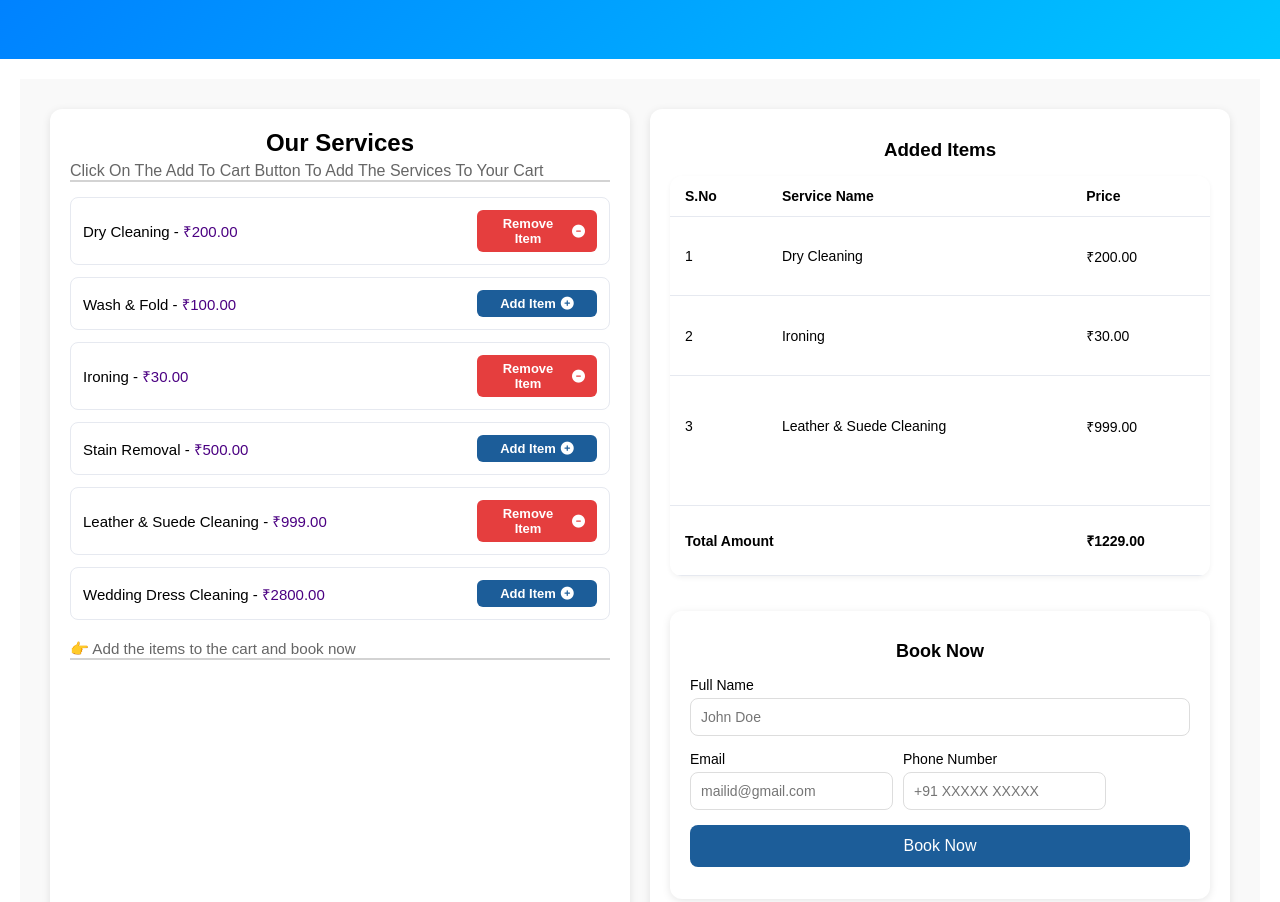
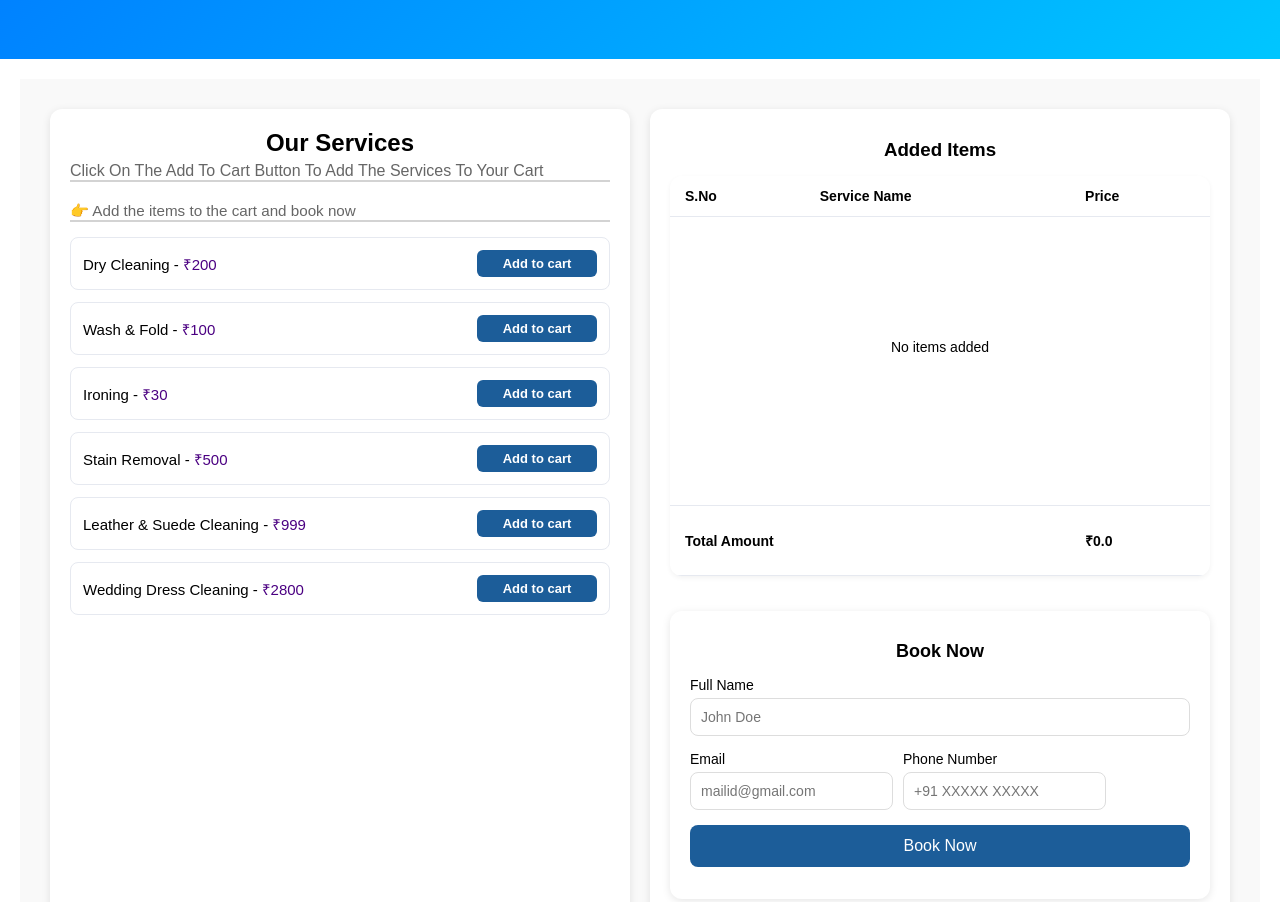
Before and after one commit to FlixonCoder/assignment4-tutedude, a plain HTML site: page index.html in a window 1280 px wide. Shown: the part 941-1843 px from the top of the page. Drawn offline with nearby package versions, Linux system fonts and the light colour scheme.

Commit message:
making changes

```diff
--- a/index.html
+++ b/index.html
@@ -78,45 +78,13 @@
 
         <section class="booking-section" id="booking-section">
             <!-- Left Div -->
-            <div class="services-list">
+            <div class="services-list" id="services-list">
                 <h2>Our Services</h2>
                 <p class="service-desc">
                 Click On The Add To Cart Button To Add The Services To Your Cart
                 </p>
-
-                <div class="service-item">
-                    <span>Dry Cleaning - <span class="pricing">₹200.00</span></span>
-                    <button class="btn remove-btn">Remove Item <i class="fas fa-minus-circle"></i></button>
-                </div>
-
-                <div class="service-item">
-                    <span>Wash & Fold - <span class="pricing">₹100.00</span></span>
-                    <button class="btn add-btn">Add Item <i class="fas fa-plus-circle"></i></button>
-                </div>
-
-                <div class="service-item">
-                    <span>Ironing - <span class="pricing">₹30.00</span></span>
-                    <button class="btn remove-btn">Remove Item <i class="fas fa-minus-circle"></i></button>
-                </div>
-
-                <div class="service-item">
-                    <span>Stain Removal - <span class="pricing">₹500.00</span></span>
-                    <button class="btn add-btn">Add Item <i class="fas fa-plus-circle"></i></button>
-                </div>
-
-                <div class="service-item">
-                    <span>Leather & Suede Cleaning - <span class="pricing">₹999.00</span></span>
-                    <button class="btn remove-btn">Remove Item <i class="fas fa-minus-circle"></i></button>
-                </div>
-
-                <div class="service-item">
-                    <span>Wedding Dress Cleaning - <span class="pricing">₹2800.00</span></span>
-                    <button class="btn add-btn">Add Item <i class="fas fa-plus-circle"></i></button>
-                </div>
-
                 <p class="info">👉 Add the items to the cart and book now</p>
             </div>
-
             <!-- Right Div -->
             <div class="cart-booking">
                 <div class="cart">
@@ -130,26 +98,12 @@
                         </tr>
                         </thead>
                         <tbody>
-                        <tr>
-                            <td>1</td>
-                            <td>Dry Cleaning</td>
-                            <td>₹200.00</td>
-                        </tr>
-                        <tr>
-                            <td>2</td>
-                            <td>Ironing</td>
-                            <td>₹30.00</td>
-                        </tr>
-                        <tr>
-                            <td>3</td>
-                            <td>Leather & Suede Cleaning</td>
-                            <td>₹999.00</td>
-                        </tr>
+                            <tr><td colspan="3" style="text-align: center;">No items added</td></tr>
                         </tbody>
                         <tfoot>
                         <tr>
                             <td colspan="2"><strong>Total Amount</strong></td>
-                            <td><strong>₹1229.00</strong></td>
+                            <td><strong id="total-price">₹0.0</strong></td>
                         </tr>
                         </tfoot>
                     </table>
--- a/resources/js/script.js
+++ b/resources/js/script.js
@@ -3,6 +3,8 @@ const sidebar = document.getElementById("sidebar");
 const overlay = document.getElementById("overlay");
 const links = document.getElementById("sidebar-links");
 const submit =document.getElementById("bookBtn")
+const removeBtn = document.getElementsByClassName("remove-btn")
+const addBtn = document.getElementsByClassName("add-btn")
 
 // Functions
 function isEmail(email) {
@@ -39,6 +41,108 @@ overlay.onclick = () => {
     sidebar.classList.remove("active");
     overlay.classList.remove("active");
 };
+
+
+// Cart functionality
+let cart = [];
+let services = {
+    service1: {
+        name: "Dry Cleaning",
+        price: 200.00
+    },
+    service2: {
+        name: "Wash & Fold",
+        price: 100
+    },
+    service3: {
+        name: "Ironing",
+        price: 30
+    },
+    service4: {
+        name: "Stain Removal",
+        price: 500
+    },
+    service5: {
+        name: "Leather & Suede Cleaning",
+        price: 999
+    },
+    service6: {
+        name: "Wedding Dress Cleaning",
+        price: 2800
+    }
+}
+
+const serviceList = document.getElementById("services-list");
+const cartBody = document.querySelector(".cart .styled-table tbody");
+const cartFooter = document.querySelector(".cart .styled-table tfoot td strong");
+
+for (const key in services) {
+    const service = services[key];
+    const div = document.createElement('div');
+    div.classList.add('service-item')
+    div.innerHTML = `
+      <span>${service.name} - <span class="pricing">₹${service.price}</span></span>
+    `;
+    const button = document.createElement('button')
+    button.classList.add('btn', 'add-btn');
+    button.textContent = "Add to cart"
+
+    button.onclick = () => {
+        if (button.classList.contains('add-btn')){
+            addToCart(service)
+            button.classList.remove('add-btn')
+            button.classList.add('remove-btn')
+            button.textContent = "Remove item"
+        } else {
+            removeFromCart(service)
+            button.classList.remove('remove-btn')
+            button.classList.add('add-btn')
+            button.textContent = "Add to Cart"
+        }
+    }
+    div.appendChild(button)
+    serviceList.appendChild(div);
+}
+
+function addToCart(service) {
+    cart.push(service);
+    console.log(cart)
+    updateCart()
+}
+function removeFromCart(service) {
+    const index = cart.findIndex(item => item.name === service.name);
+    if (index > -1) cart.splice(index, 1);
+    console.log(cart);
+    updateCart()
+}
+
+// Cart modifications
+
+function updateCart() {
+  cartBody.innerHTML = "";
+  let total = 0;
+
+  if (cart.length === 0) {
+    const emptyRow = document.createElement("tr");
+    emptyRow.innerHTML = `<td colspan="3" style="text-align:center;">No items added</td>`;
+    cartBody.appendChild(emptyRow);
+    cartFooter.textContent = "₹0.00";
+    return;
+  }
+
+  cart.forEach((service, index) => {
+    const row = document.createElement("tr");
+    row.innerHTML = `
+      <td>${index + 1}</td>
+      <td>${service.name}</td>
+      <td>₹${service.price.toFixed(2)}</td>
+    `;
+    cartBody.appendChild(row);
+    total += service.price;
+  });
+  const totalPrice = document.getElementById('total-price')
+  totalPrice.textContent = `₹${total.toFixed(2)}`;
+}
 
 // Email Sending functionality
 function sendMail(name, email) {
@@ -92,6 +196,11 @@ submit.onclick = () => {
         }
     }
 
+    //Validating the cart
+    if (cart.length === 0) {
+        emptyFields += "The cart is empty\n"
+    }
+
     // Structuring the alert messages
     if (!emptyFields) {
         alertMsg += "All field are filled\n"
```
